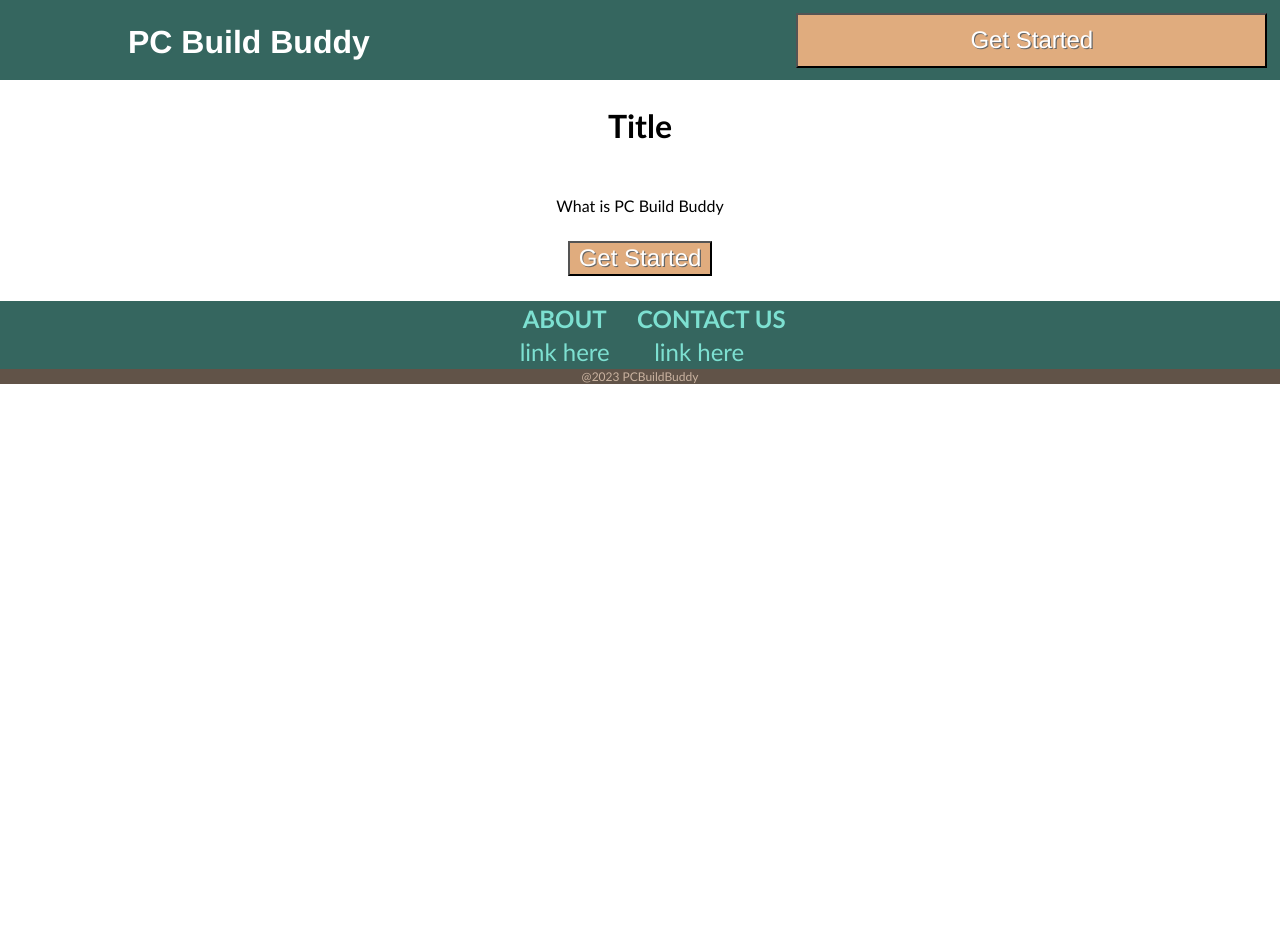
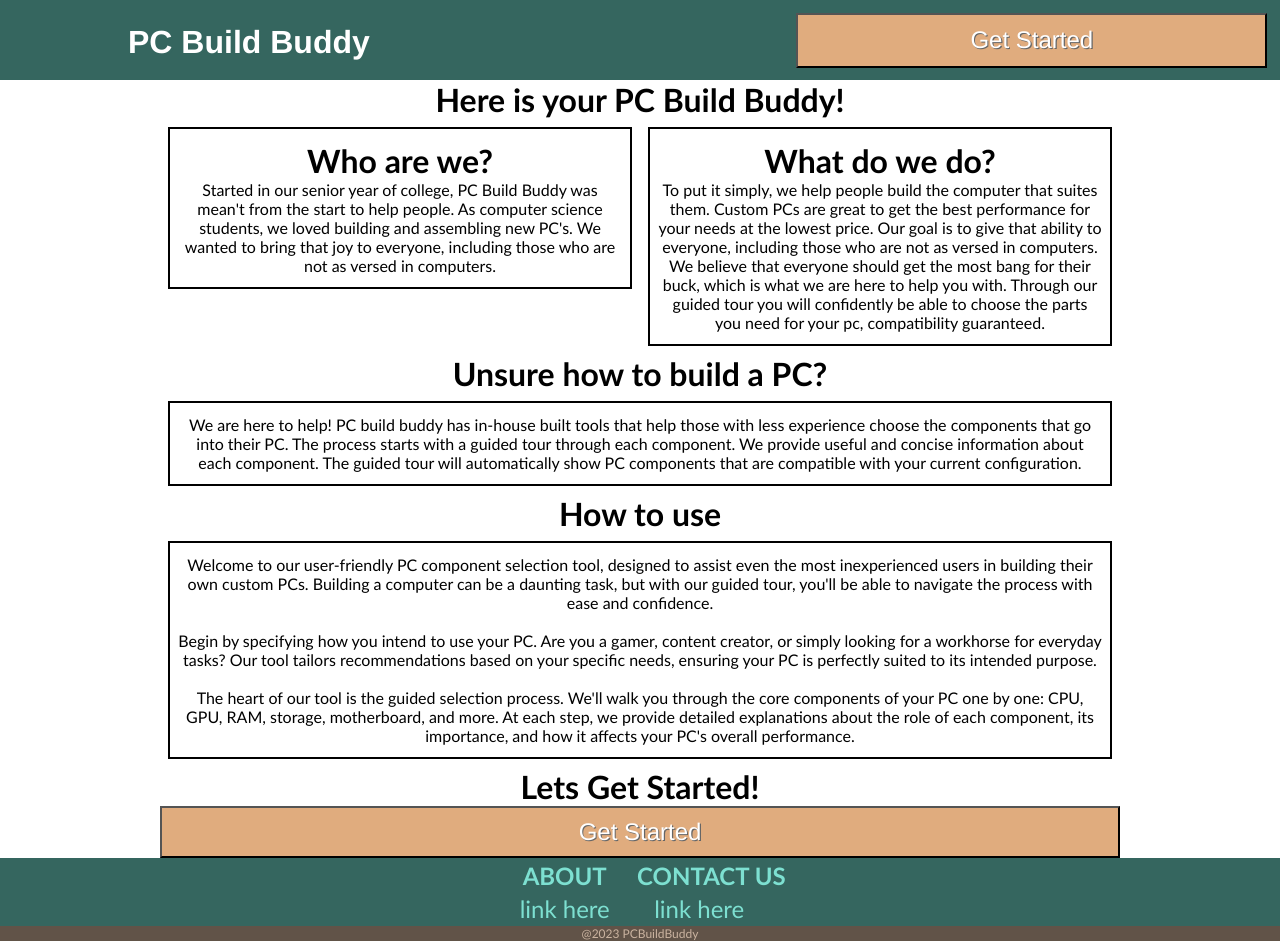
Before and after one commit to Fullchord/PCBuildBuddy, a React (Vite) app in the folder frontend/: page / in a window 1280 px wide. Before the commit the page ends 800 px from the top, so only its background shows below. Built offline with nearby package versions, Linux system fonts and the light colour scheme.

Commit message:
Basic Homepage implementation

```diff
--- /dev/null
+++ b/frontend/src/components/ContentCard.css
@@ -0,0 +1,16 @@
+
+.content-card {
+
+    border: 2px solid black;
+
+    margin-block: 0.5rem;
+    margin-inline: 0.5rem;
+    padding-inline: 0.5rem;
+    padding-block: 0.75rem;
+
+    text-align: center;
+}
+
+.content-card h2 {
+    font-size: 2rem;
+}
--- /dev/null
+++ b/frontend/src/components/ContentCard.jsx
@@ -0,0 +1,12 @@
+import "./ContentCard.css";
+
+const ContentCard = (props) => {
+
+    return (
+        <div className="content-card">
+            {props.children}
+        </div>
+    );
+}
+
+export default ContentCard;
--- a/frontend/src/pages/index.css
+++ b/frontend/src/pages/index.css
@@ -6,7 +6,18 @@
     padding-bottom: 2%;
 }
 
-.textHome {
+#index-content {
+    width: 75%;
+    margin-inline: auto;
     text-align: center;
-    padding: 2% 2% 2% 2%;
 }
+
+.index-content-cards {
+    width: auto;
+    display: flex;
+}
+
+.index-content-cards-card {
+    display: block;
+    width: 50%;
+}
--- a/frontend/src/pages/index.jsx
+++ b/frontend/src/pages/index.jsx
@@ -1,16 +1,88 @@
 import "./index.css";
 import "../components/nav";
+
 import Nav from "../components/nav.jsx";
 import Button from "../components/button.jsx";
+import ContentCard from "../components/ContentCard";
 
 const Index = () => {
 
     return (
         <>
             <Nav/>
-            <h1 className="textHome">Title</h1>
-            <p className="textHome">What is PC Build Buddy</p>
-            <div className="centButton"><Button/></div>
+            <div id="index-content">
+                <div className="index-content-item">
+                    <h1>Here is your PC Build Buddy!</h1>
+                    <div className="index-content-cards">
+                        <div className="index-content-cards-card">
+                            <ContentCard>
+                                <h2>Who are we?</h2>
+                                <p>
+                                    Started in our senior year of college, PC Build Buddy was mean't from the start
+                                    to help people. As computer science students, we loved building and assembling
+                                    new PC's. We wanted to bring that joy to everyone, including those who are not
+                                    as versed in computers.
+                                </p>
+                            </ContentCard>
+                        </div>
+                        <div className="index-content-cards-card">
+                            <ContentCard>
+                                <h2>What do we do?</h2>
+                                <p>
+                                    To put it simply, we help people build the computer that suites them. Custom
+                                    PCs are great to get the best performance for your needs at the lowest price.
+                                    Our goal is to give that ability to everyone, including those who are not as
+                                    versed in computers. We believe that everyone should get the most bang for their
+                                    buck, which is what we are here to help you with. Through our guided tour you
+                                    will confidently be able to choose the parts you need for your pc, compatibility
+                                    guaranteed.
+                                </p>
+                            </ContentCard>
+                        </div>
+                    </div>
+                </div>
+                <div id="index-content-item">
+                    <h1>Unsure how to build a PC?</h1>
+                    <ContentCard>
+                        <p>
+                            We are here to help! PC build buddy has in-house built tools that help those with less
+                            experience choose the components that go into their PC. The process starts with a guided tour
+                            through each component. We provide useful and concise information about each component. The
+                            guided tour will automatically show PC components that are compatible with your current
+                            configuration.
+                        </p>
+                    </ContentCard>
+                </div>
+                <div id="index-content-item">
+                    <h1>How to use</h1>
+                    <ContentCard>
+                        <p>
+                            Welcome to our user-friendly PC component selection tool, designed to assist even the
+                            most inexperienced users in building their own custom PCs. Building a computer can be a
+                            daunting task, but with our guided tour, you'll be able to navigate the process with ease
+                            and confidence.
+                        </p>
+                        <br/>
+                        <p>
+                            Begin by specifying how you intend to use your PC.
+                            Are you a gamer, content creator, or simply looking for a workhorse for everyday tasks?
+                            Our tool tailors recommendations based on your specific needs, ensuring your PC is
+                            perfectly suited to its intended purpose.
+                         </p>
+                         <br/>
+                         <p>
+                            The heart of our tool is the guided selection process. We'll walk you through the core
+                            components of your PC one by one: CPU, GPU, RAM, storage, motherboard, and more. At each
+                            step, we provide detailed explanations about the role of each component, its importance,
+                            and how it affects your PC's overall performance.
+                        </p>
+                    </ContentCard>
+                </div>
+                <div id="index-content-item">
+                    <h1>Lets Get Started!</h1>
+                    <div><Button/></div>
+                </div>
+            </div>
         </>
     );
 }
```
